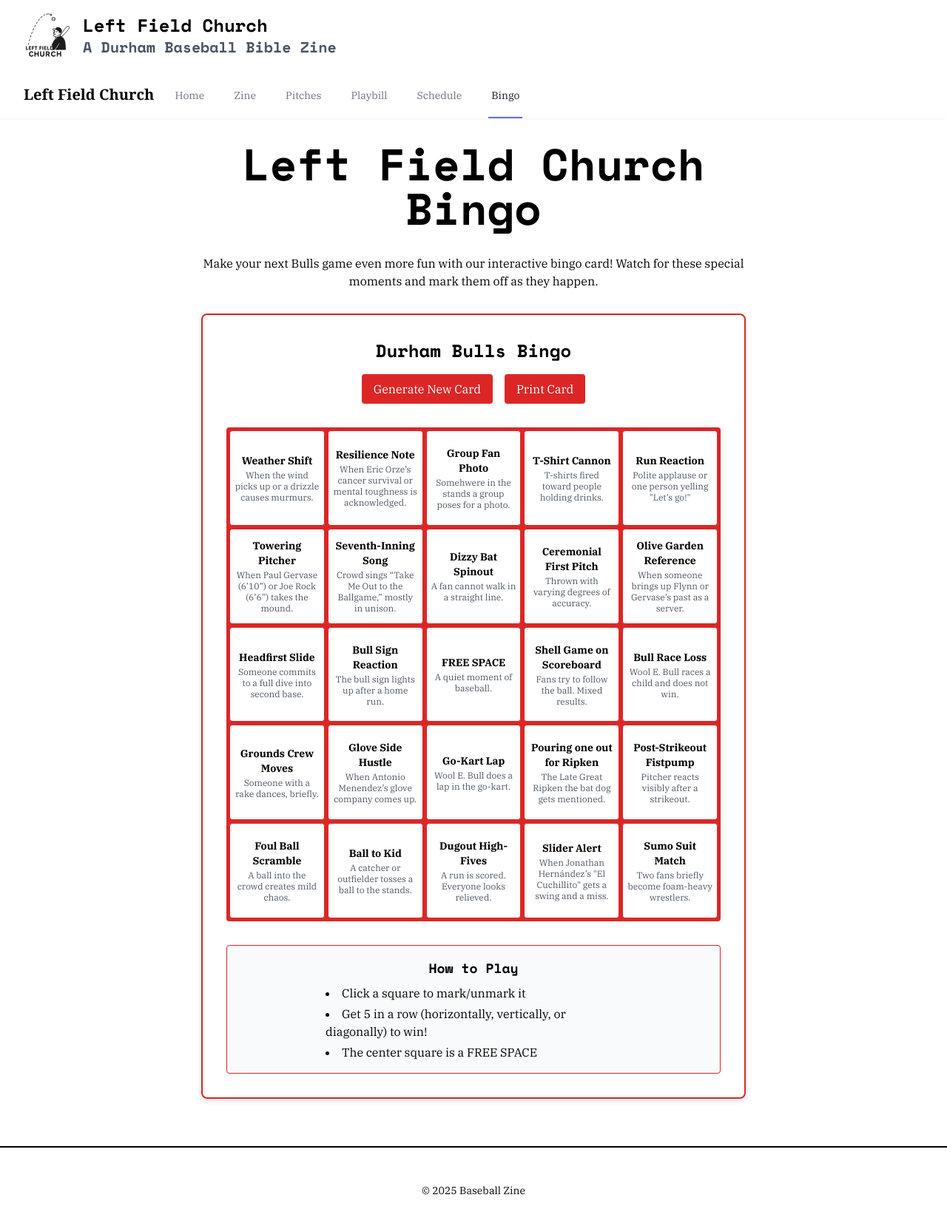
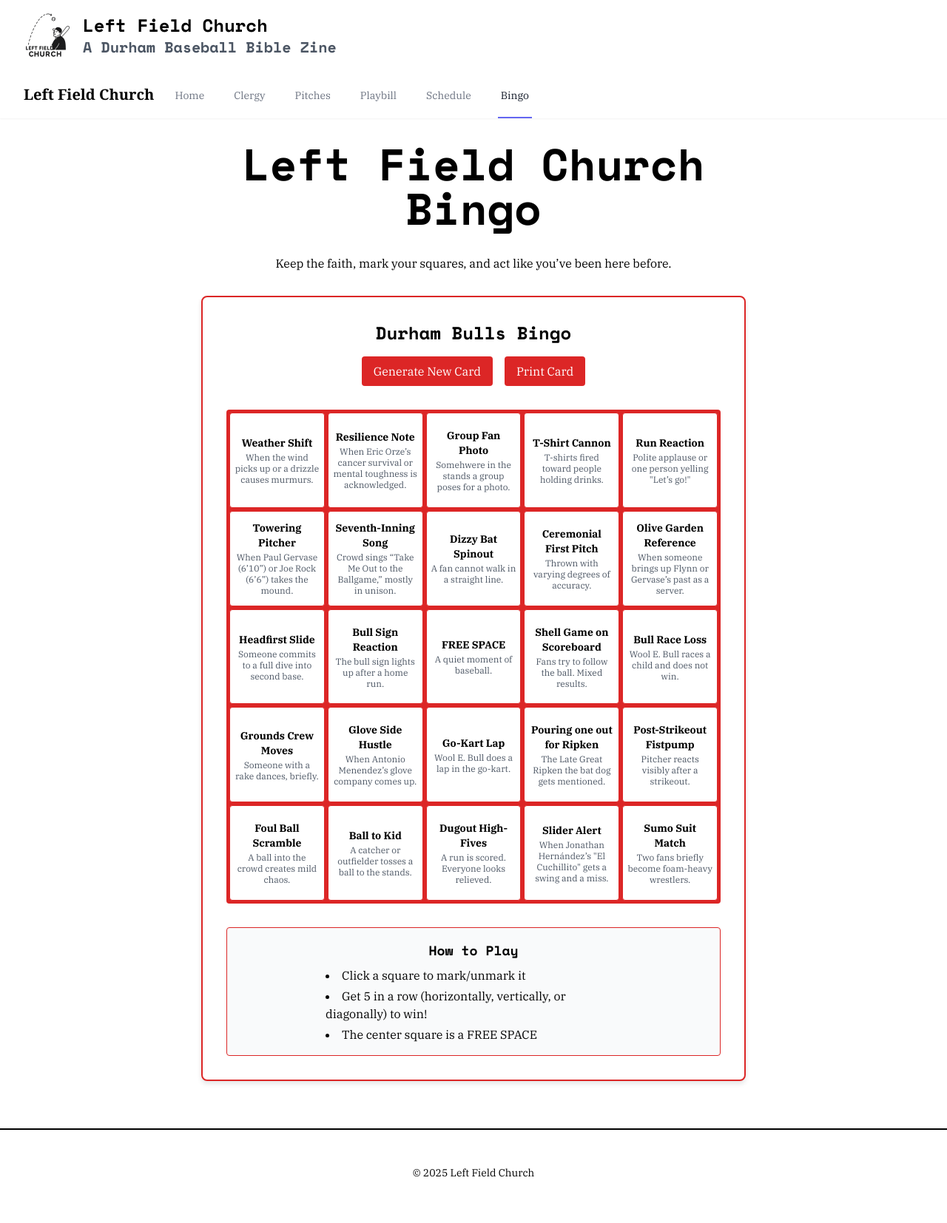
Before and after one commit to AndrewGEvans95/LeftFieldChurch, a Next.js app: page /bingo in a window 1280 px wide. Shown: the top 1654 px of the page at 74% size. Built offline with nearby package versions, Linux system fonts and the light colour scheme.

Commit message:
Update copywrite

```diff
--- a/src/app/api/games/route.ts
+++ b/src/app/api/games/route.ts
@@ -48,8 +48,8 @@
     opponent: 'Sugar Land Space Cowboys',
     time: '6:35 PM',
     location: 'home',
-    result: 'Scheduled',
-    events: []
+    result: 'W, 6-1',
+    events: ['WP: Tamarez.']
   },
   {
     id: 'game-6',
--- a/src/app/bingo/page.tsx
+++ b/src/app/bingo/page.tsx
@@ -7,8 +7,7 @@
     <div className="zine-container">
       <h1 className="zine-title">Left Field Church Bingo</h1>
       <p className="text-center mb-8">
-        Make your next Bulls game even more fun with our interactive bingo card!
-        Watch for these special moments and mark them off as they happen.
+      Keep the faith, mark your squares, and act like you’ve been here before.
       </p>
       <BingoCard />
       <style jsx global>{`
--- a/src/app/layout.tsx
+++ b/src/app/layout.tsx
@@ -54,7 +54,7 @@
         </main>
         <footer className="border-t-2 border-black py-4 mt-8">
           <div className="zine-container text-center text-sm">
-            © {new Date().getFullYear()} Baseball Zine
+            © {new Date().getFullYear()} Left Field Church
           </div>
         </footer>
       </body>
--- a/src/app/page.tsx
+++ b/src/app/page.tsx
@@ -161,7 +161,7 @@
             </p>
           </div>
         </div>
-      </div>
-    </main>
+        </div>
+      </main>
   );
 }
--- a/src/app/playbill/page.tsx
+++ b/src/app/playbill/page.tsx
@@ -516,9 +516,9 @@
 
         {/* Footer */}
         <div className="mt-12 pt-8 vintage-divider text-center text-sm">
-          <p>© 2025 Durham Bulls Baseball Club</p>
-          <p className="italic mt-2">A production of the Tampa Bay Rays organization</p>
-          <p className="mt-4 text-xs">No baseballs were harmed in the making of this playbill.</p>
+          <p>© 2025 Left Field Church</p>
+          <p className="italic mt-2">A sacred mess from the fine folks at Left Field Church</p>
+          <p className="mt-4 text-xs">Blessing the bleachers since way before the pitch clock.</p>
         </div>
       </div>
     </div>
--- a/src/components/Navigation.tsx
+++ b/src/components/Navigation.tsx
@@ -33,7 +33,7 @@
                 href="/zine"
                 className="border-transparent text-gray-500 hover:border-gray-300 hover:text-gray-700 inline-flex items-center px-1 pt-1 border-b-2 text-sm font-medium"
               >
-                Zine
+                Clergy
               </Link>
               <Link
                 href="/pitches"
```
